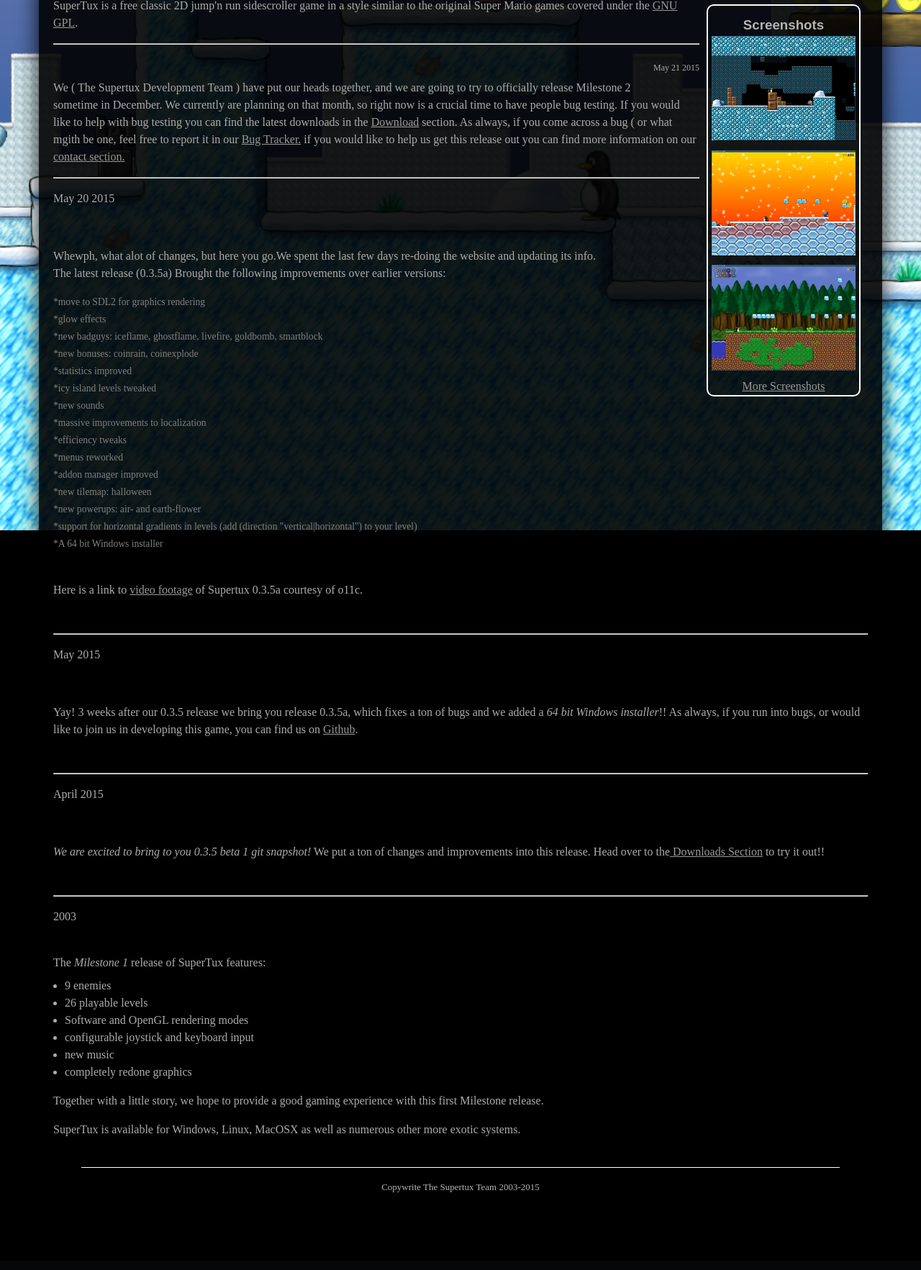
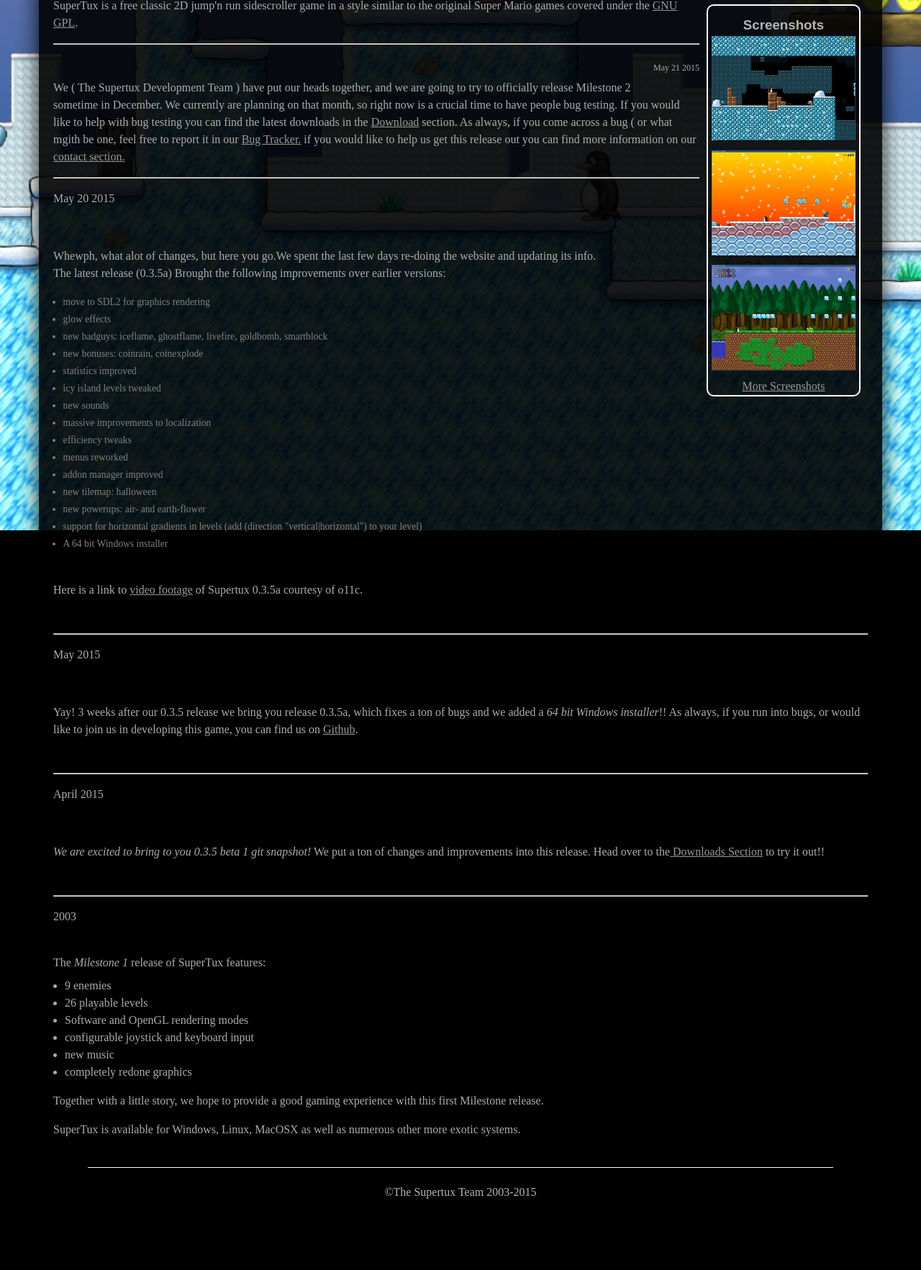
Before and after one commit to SuperTux/SuperTux.github.io, a PHP site: page /newwebsite/index.html in a window 1280 px wide. Shown: the part 343-2108 px from the top of the page at 72% size. Before the commit the page ends 2000 px from the top, so only its background shows below. Run offline with PHP 8.4, Linux system fonts and the light colour scheme.

Commit message:
Fix Copyright issues

```diff
--- a/newwebsite/authors.html
+++ b/newwebsite/authors.html
@@ -205,7 +205,7 @@
                     </div>
 
                     <div id="copyright">
-                      <p>Copywrite The Supertux Team 2003-2015</p>
+                      <p>&copy;The Supertux Team 2003-2015</p>
                     </div>
                   </div>
                 </div>
--- a/newwebsite/contact.html
+++ b/newwebsite/contact.html
@@ -63,7 +63,7 @@
         <h3>Github</h3>
         <p> You can also <a href="https://github.com/SuperTuxTeam/supertux/">find us on Github.</a>
           <div id="copyright">
-            <p>Copywrite The Supertux Team 2003-2015</p>
+            <p>&copy;The Supertux Team 2003-2015</p>
           </div>
         </div>
       </div>
--- a/newwebsite/default.css
+++ b/newwebsite/default.css
@@ -72,7 +72,7 @@ h1 img {
   border-top-color: white;
 
   line-height: 125%;
-  font-size: small;
+  font-size: medium;
   padding: 0.5em 1em 0.5em 1em;
   margin:  0em 3em 0em 3em;
   text-align:center;
--- a/newwebsite/download.html
+++ b/newwebsite/download.html
@@ -91,7 +91,7 @@
         </ul>
       </div>
       <div id="copyright">
-        <p>Copywrite The Supertux Team 2003-2015</p>
+        <p>&copy;The Supertux Team 2003-2015</p>
       </div>
     </div>
   </div>
--- a/newwebsite/index.html
+++ b/newwebsite/index.html
@@ -59,23 +59,24 @@
           <br>
           <p> Whewph, what alot of changes, but here you go.We spent the last few days re-doing the website and updating its info. <br>
             The latest release (0.3.5a) Brought the following improvements over earlier versions:<br>
-            <div style="font-size:85%;color:grey">
-              *move to SDL2 for graphics rendering<br>
-              *glow effects<br>
-              *new badguys: iceflame, ghostflame, livefire, goldbomb, smartblock<br>
-              *new bonuses: coinrain, coinexplode<br>
-              *statistics improved<br>
-              *icy island levels tweaked<br>
-              *new sounds<br>
-              *massive improvements to localization<br>
-              *efficiency tweaks<br>
-              *menus reworked<br>
-              *addon manager improved<br>
-              *new tilemap: halloween<br>
-              *new powerups: air- and earth-flower<br>
-              *support for horizontal gradients in levels (add
-              (direction "vertical|horizontal") to your level)<br>
-              *A 64 bit Windows installer</div><br>
+            <ul style="font-size:85%;color:grey">
+              <li>move to SDL2 for graphics rendering</li>
+              <li>glow effects</li>
+              <li>new badguys: iceflame, ghostflame, livefire, goldbomb, smartblock</li>
+              <li>new bonuses: coinrain, coinexplode</li>
+              <li>statistics improved</li>
+              <li>icy island levels tweaked</li>
+              <li>new sounds</li>
+              <li>massive improvements to localization</li>
+              <li>efficiency tweaks</li>
+              <li>menus reworked</li>
+              <li>addon manager improved</li>
+              <li>new tilemap: halloween</li>
+              <li>new powerups: air- and earth-flower</li>
+              <li>support for horizontal gradients in levels (add
+                (direction "vertical|horizontal") to your level)</li>
+                <li>A 64 bit Windows installer</li>
+              </ul><br>
               <p>Here is a link to <a href="https://www.youtube.com/playlist?list=PLhVp_BLj959LBm30GjVOQMyGQFOG-yKzm">video footage</a>  of Supertux 0.3.5a courtesy of o11c.
               </p>
               <br>
@@ -119,7 +120,7 @@
               </p>
               <br>
               <div id="copyright">
-                <p>Copywrite The Supertux Team 2003-2015</p>
+                <p>&copy;The Supertux Team 2003-2015</p>
               </div>
             </div>
           </div>
--- a/newwebsite/screenshots.html
+++ b/newwebsite/screenshots.html
@@ -71,7 +71,7 @@
       </div>
 
       <div id="copyright">
-        <p>Copywrite The Supertux Team 2003-2015</p>
+        <p>&copy;The Supertux Team 2003-2015</p>
       </div>
     </div>
   </div>
```
